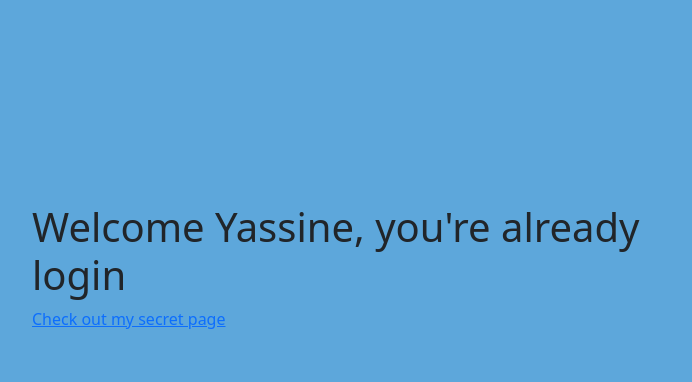
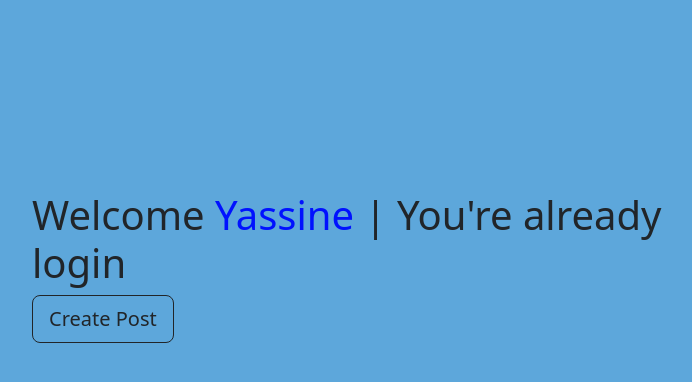
Before and after one commit to fulanii/flask-auth-project, a Flask app: page / in a window 1280 px wide. Shown: the part 133-515 px from the top of the page, without its empty margins (288-980 px from the left). Run offline with Flask 2, Linux system fonts and the light colour scheme; a user stored in the database is signed in.

Commit message:
customized home page to look better with more bootsrap and css, and removed a user from db

```diff
--- a/social_app/static/css/style.css
+++ b/social_app/static/css/style.css
@@ -19,7 +19,9 @@ body{
 .home-register-btn{
     width: 100%;
 }
-
+.home-user-name{
+    color: rgb(0, 17, 255);
+}
 
 
 /* LOGIN page css */
--- a/social_app/templates/home.html
+++ b/social_app/templates/home.html
@@ -10,9 +10,8 @@
     <a href="{{ url_for('register') }}" class=" home-register-btn btn btn-secondary btn-block btn-large">Register</a>
 
   {% else %}
-    <h1>Welcome {{ current_user.username }}, you're already login</h1>
-    <a href="{{url_for('secret_page') }}"> Check out my secret page</a>
-
+    <h1>Welcome <span class="home-user-name"> {{ current_user.username }}</span> | You're already login</h1>
+    <a href="{{url_for('secret_page') }}"  type="button" class="btn btn-lg btn-outline-dark" class="btn btn-primary">Create Post</a>
   {% endif %}
 
 </div>
```
Also changed, not shown: social_app/database/User.db.
